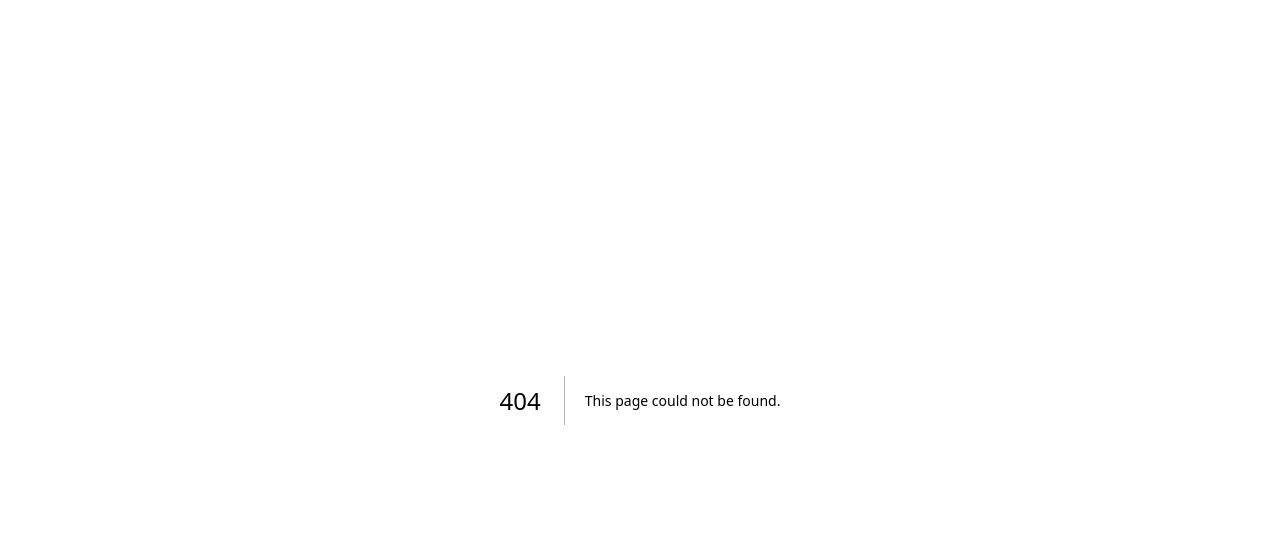
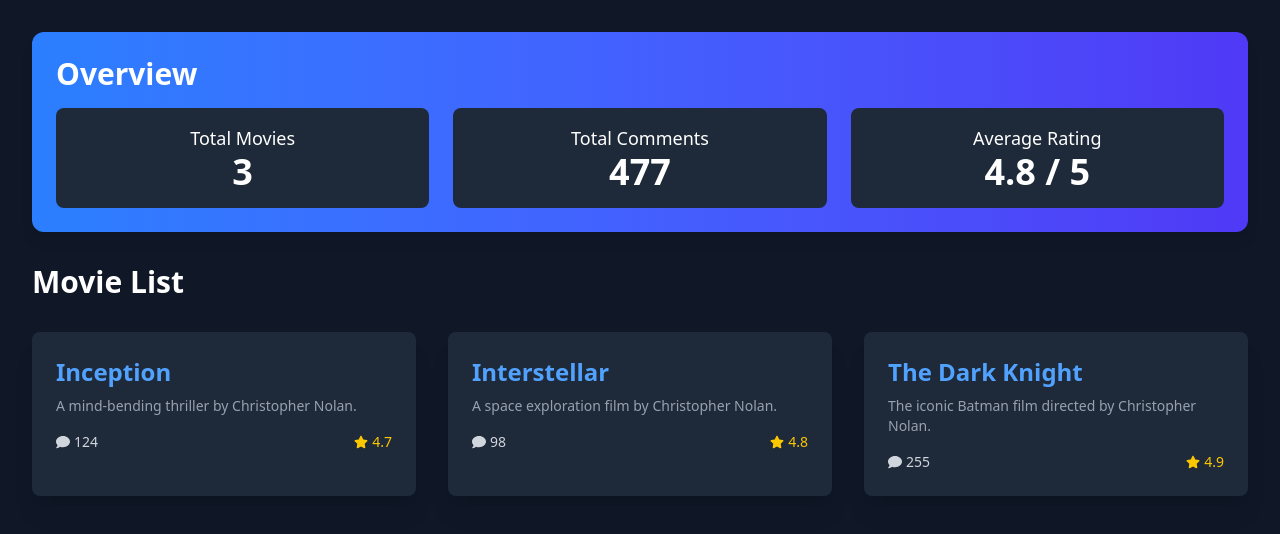
Before and after one commit to BarryCoding/be-a-next-monster, a Next.js app: page /projects/02-movies in a window 1280 px wide. Before the commit this address had no page. Shown: the top 534 px of the page. Built offline with nearby package versions, Linux system fonts and the light colour scheme.

Commit message:
009 learn: dynamic routes with project 02 movies

```diff
--- a/package.json
+++ b/package.json
@@ -9,9 +9,10 @@
     "lint": "next lint"
   },
   "dependencies": {
+    "next": "15.2.1",
     "react": "^19.0.0",
     "react-dom": "^19.0.0",
-    "next": "15.2.1"
+    "react-icons": "^5.5.0"
   },
   "devDependencies": {
     "typescript": "^5",
--- /dev/null
+++ b/src/app/projects/02-movies/[id]/page.tsx
@@ -0,0 +1,74 @@
+import { FaStar } from 'react-icons/fa'
+// no promise?
+interface MovieProps {
+  params: Promise<{ id: string }>
+}
+
+const movies = [
+  {
+    id: '1',
+    title: 'Inception',
+    comments: 124,
+    rating: 4.7,
+    description: 'A mind-bending thriller by Christopher Nolan.',
+    commentsList: ['Great movie!', 'Mind-blowing!', 'A true masterpiece.'],
+  },
+  {
+    id: '2',
+    title: 'Interstellar',
+    comments: 98,
+    rating: 4.8,
+    description: 'A space exploration film by Christopher Nolan.',
+    commentsList: ['Amazing visual effects!', 'Loved the soundtrack.', 'A bit confusing but great.'],
+  },
+  {
+    id: '3',
+    title: 'The Dark Knight',
+    comments: 255,
+    rating: 4.9,
+    description: 'The iconic Batman film directed by Christopher Nolan.',
+    commentsList: ['The best Batman movie!', 'Heath Ledger was outstanding.', 'Iconic movie.'],
+  },
+]
+
+export default async function MovieDetails({ params }: MovieProps) {
+  const { id } = await params
+
+  const movie = movies.find((movie) => movie.id === id)
+
+  return (
+    <div className='p-8 space-y-8 bg-gray-900 min-h-screen'>
+      <div className='bg-gradient-to-r from-blue-500 to-indigo-600 p-8 rounded-xl shadow-lg'>
+        <h2 className='text-4xl font-semibold text-white mb-4'>{movie?.title}</h2>
+        <p className='text-lg text-gray-300'>{movie?.description}</p>
+      </div>
+
+      <div className='bg-gray-800 p-6 rounded-xl shadow-lg'>
+        <div className='flex justify-between items-center mb-6'>
+          <div>
+            <p className='text-xl text-gray-300'>Rating:</p>
+            <div className='flex items-center text-yellow-400'>
+              <FaStar className='mr-1' />
+              <span className='text-2xl font-bold'>{movie?.rating}</span> / 5
+            </div>
+          </div>
+          <div>
+            <p className='text-xl text-gray-300'>Total Comments:</p>
+            <p className='text-2xl font-semibold text-white'>{movie?.comments} comments</p>
+          </div>
+        </div>
+      </div>
+
+      <div>
+        <h3 className='text-3xl font-semibold text-white mb-4'>Comments</h3>
+        <ul className='space-y-4'>
+          {movie?.commentsList.map((comment, index) => (
+            <li key={index} className='bg-gray-800 p-4 rounded-lg hover:shadow-xl transition-shadow duration-300'>
+              <p className='text-gray-300'>{comment}</p>
+            </li>
+          ))}
+        </ul>
+      </div>
+    </div>
+  )
+}
--- /dev/null
+++ b/src/app/projects/02-movies/page.tsx
@@ -0,0 +1,83 @@
+import Link from 'next/link'
+import { FaComment, FaStar } from 'react-icons/fa'
+
+export default function Dashboard() {
+  const movies = [
+    {
+      id: '1',
+      title: 'Inception',
+      comments: 124,
+      rating: 4.7,
+      description: 'A mind-bending thriller by Christopher Nolan.',
+    },
+    {
+      id: '2',
+      title: 'Interstellar',
+      comments: 98,
+      rating: 4.8,
+      description: 'A space exploration film by Christopher Nolan.',
+    },
+    {
+      id: '3',
+      title: 'The Dark Knight',
+      comments: 255,
+      rating: 4.9,
+      description: 'The iconic Batman film directed by Christopher Nolan.',
+    },
+  ]
+
+  const totalMovies = movies.length
+  const totalComments = movies.reduce((sum, movie) => sum + movie.comments, 0)
+  const averageRating = (movies.reduce((sum, movie) => sum + movie.rating, 0) / movies.length).toFixed(1)
+
+  return (
+    <div className='p-8 space-y-8 bg-gray-900 min-h-screen'>
+      <div className='bg-gradient-to-r from-blue-500 to-indigo-600 p-6 rounded-xl shadow-lg'>
+        <h2 className='text-3xl font-semibold text-white mb-4'>Overview</h2>
+        <div className='grid grid-cols-1 sm:grid-cols-3 gap-6 text-white'>
+          <div className='bg-gray-800 p-4 rounded-lg flex flex-col items-center'>
+            <p className='text-lg font-medium'>Total Movies</p>
+            <p className='text-4xl font-bold'>{totalMovies}</p>
+          </div>
+          <div className='bg-gray-800 p-4 rounded-lg flex flex-col items-center'>
+            <p className='text-lg font-medium'>Total Comments</p>
+            <p className='text-4xl font-bold'>{totalComments}</p>
+          </div>
+          <div className='bg-gray-800 p-4 rounded-lg flex flex-col items-center'>
+            <p className='text-lg font-medium'>Average Rating</p>
+            <p className='text-4xl font-bold'>{averageRating} / 5</p>
+          </div>
+        </div>
+      </div>
+
+      <h2 className='text-3xl font-semibold text-white'>Movie List</h2>
+      <ul className='grid grid-cols-1 sm:grid-cols-2 lg:grid-cols-3 gap-8'>
+        {movies.map((movie) => (
+          <li
+            key={movie.id}
+            className='bg-gray-800 p-6 rounded-lg shadow-xl hover:shadow-2xl transition-all duration-300'
+          >
+            <Link
+              href={`/projects/02-movies/${movie.id}`}
+              className='text-2xl font-bold text-blue-400 hover:text-blue-600'
+            >
+              {movie.title}
+            </Link>
+            <p className='text-gray-400 text-sm mt-2'>{movie.description}</p>
+
+            <div className='flex justify-between items-center mt-4'>
+              <div className='flex items-center text-sm text-gray-300'>
+                <FaComment className='mr-1' />
+                <span>{movie.comments}</span>
+              </div>
+              <div className='flex items-center text-sm text-yellow-400'>
+                <FaStar className='mr-1' />
+                <span>{movie.rating}</span>
+              </div>
+            </div>
+          </li>
+        ))}
+      </ul>
+    </div>
+  )
+}
```
Also changed, not shown: 2 other files (tests, documents, lock files or other folders).
